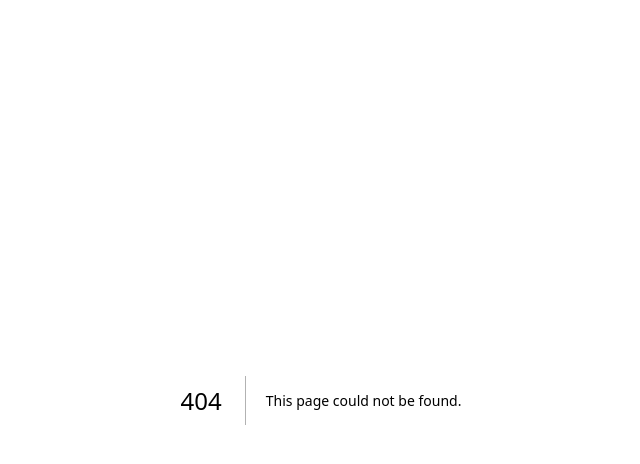
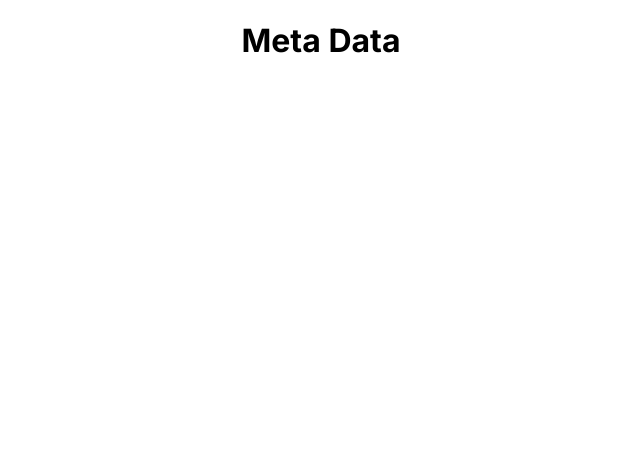
Before and after one commit to SumatM/revision-MERN, a Next.js app in the folder sprint5/day6/: page /metaData in a window 1280 px wide. Before the commit this address had no page. Shown: the top 464 px of the page, without its empty margins (319-959 px from the left). Built offline with nearby package versions, Linux system fonts and the light colour scheme; a web font is replaced by a local one.

Commit message:
metadata

```diff
--- /dev/null
+++ b/sprint5/day6/src/app/metaData/page.js
@@ -0,0 +1,18 @@
+export default function metaData() {
+  return (
+    <div>
+      <h1>Meta Data</h1>
+    </div>
+  );
+}
+
+
+
+export function generateMetadata(){
+
+    return({
+        title:" Meta Data Test",
+        description:"This is demo page",
+        robots:'index , fellow'
+    })
+}
```
